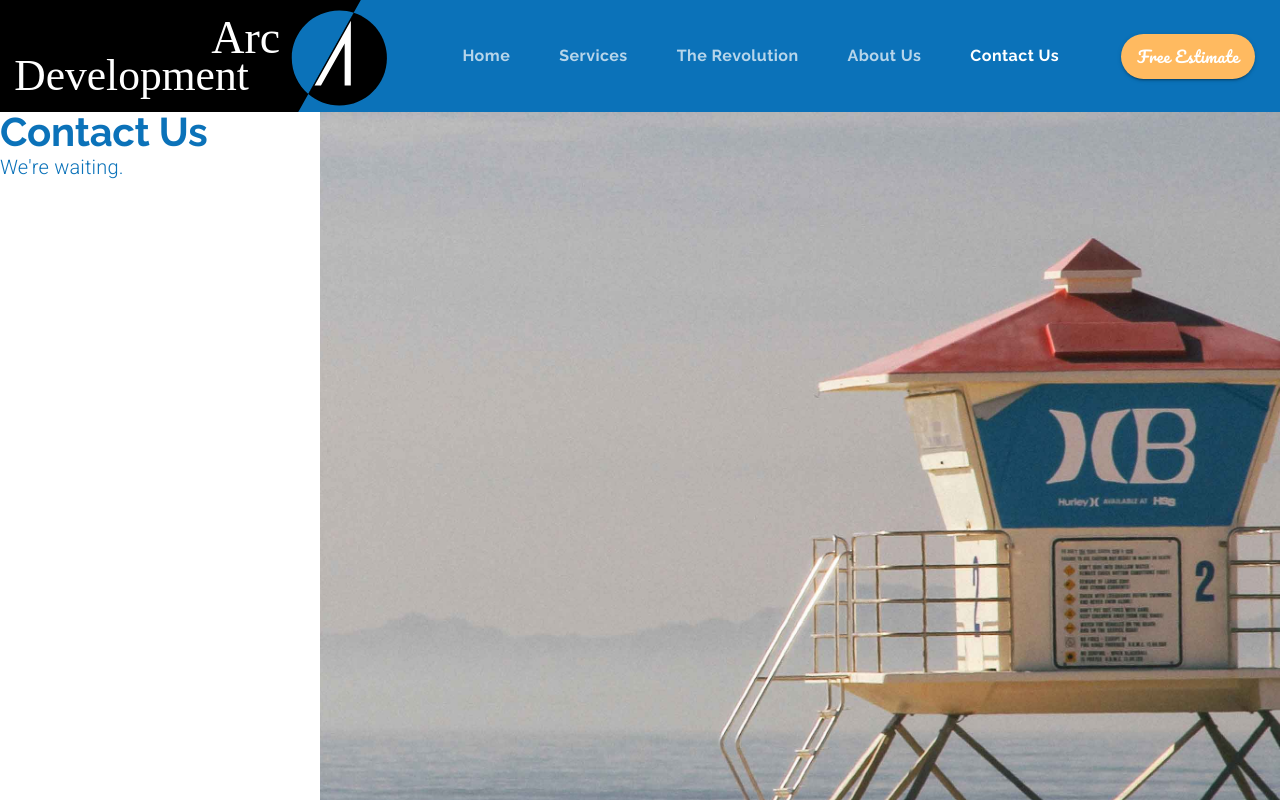
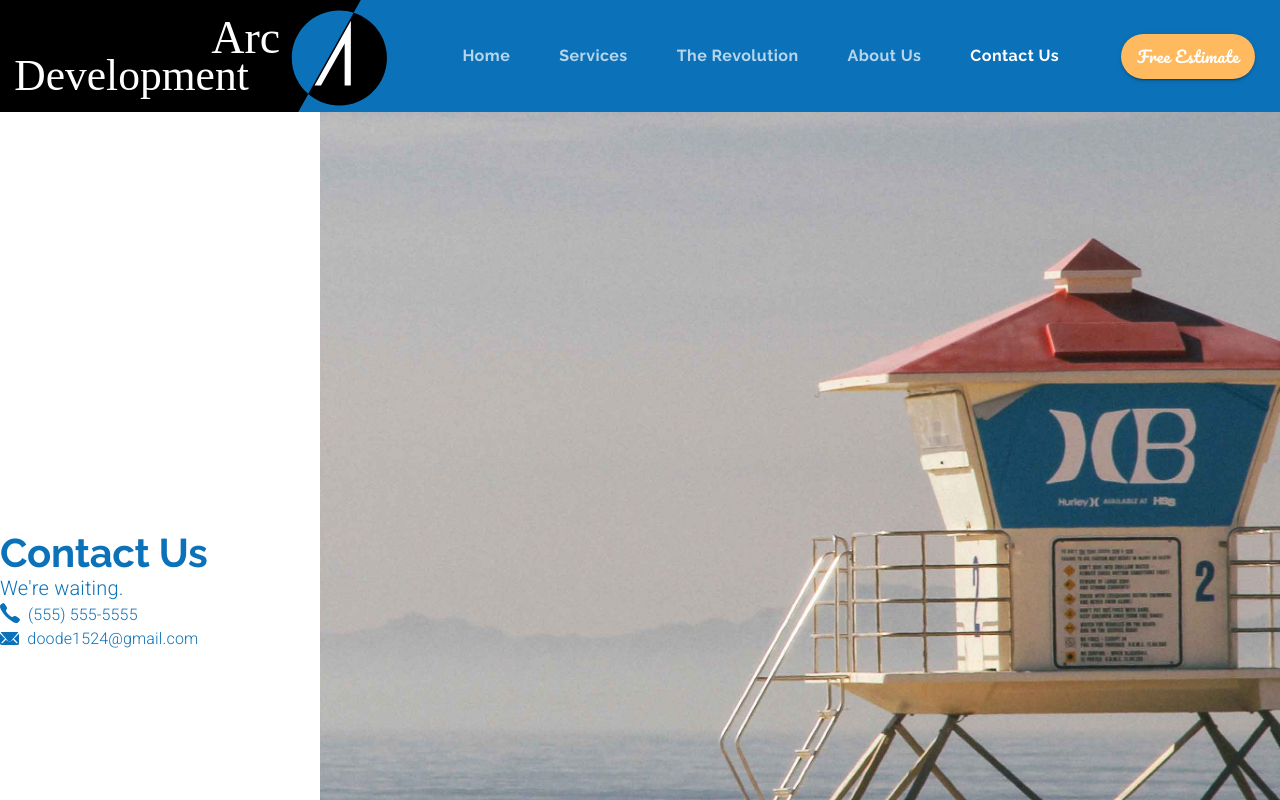
Before and after one commit to Doode1524/material-ui-project1, a React (Create React App) app: page /contact in a window 1280 px wide. Shown: the top 800 px of the page. Built offline with nearby package versions, Linux system fonts and the light colour scheme.

Commit message:
add contact info to contact page

```diff
--- a/src/components/Contact.js
+++ b/src/components/Contact.js
@@ -36,7 +36,7 @@
 
   return (
     <Grid container direction="row">
-      <Grid item container direction="column" lg={3}>
+      <Grid item container direction="column" justify="center" lg={3}>
         <Grid item>
           <Typography variant="h2" style={{ lineHeight: 1 }}>
             Contact Us
@@ -48,6 +48,36 @@
             We're waiting.
           </Typography>
         </Grid>
+        <Grid item container>
+          <Grid item>
+            <img src={phoneIcon} alt="phone" style={{ marginRight: "0.5em" }} />
+          </Grid>
+          <Grid item>
+            <Typography
+              variant="body1"
+              style={{ color: theme.palette.common.blue, fontSize: "1rem" }}
+            >
+              (555) 555-5555
+            </Typography>
+          </Grid>
+        </Grid>
+        <Grid item container>
+          <Grid item>
+            <img
+              src={emailIcon}
+              alt="envelope"
+              style={{ marginRight: "0.5em", verticalAlign: "bottom" }}
+            />
+          </Grid>
+          <Grid item>
+            <Typography
+              variant="body1"
+              style={{ color: theme.palette.common.blue, fontSize: "1rem" }}
+            >
+              doode1524@gmail.com
+            </Typography>
+          </Grid>
+        </Grid>
       </Grid>
       <Grid item container className={classes.background} lg={9}></Grid>
     </Grid>
```
